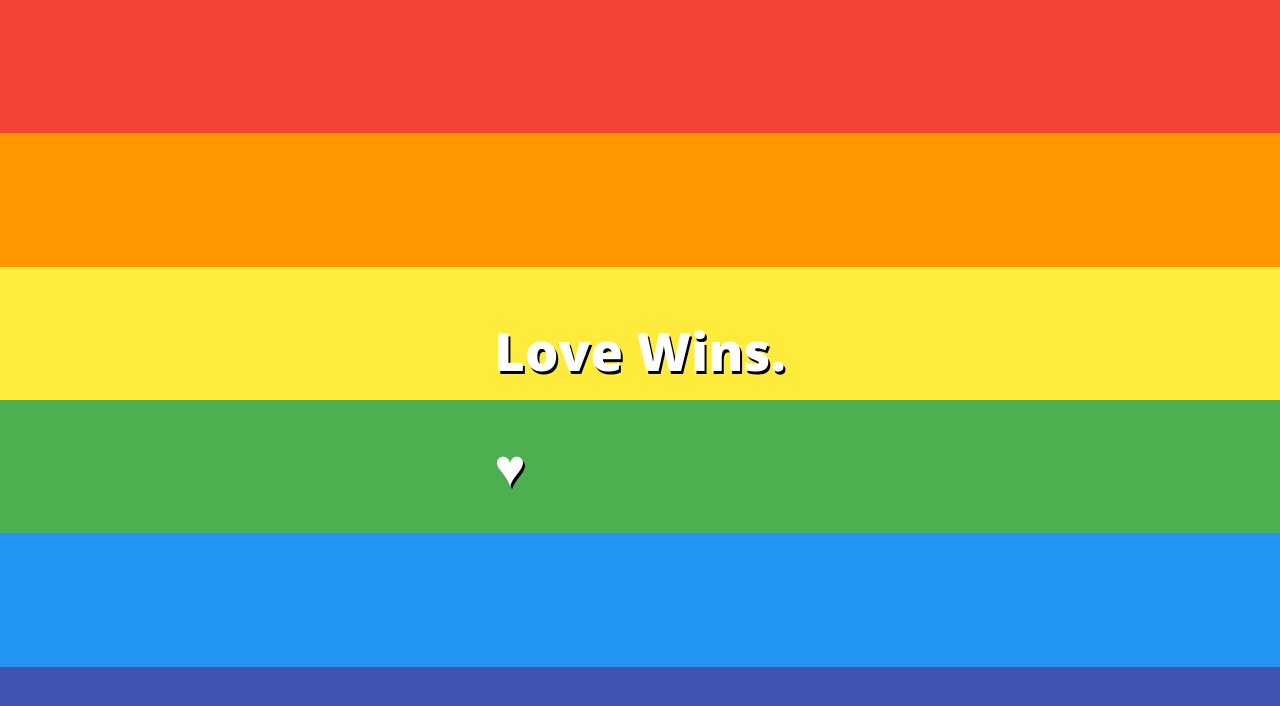
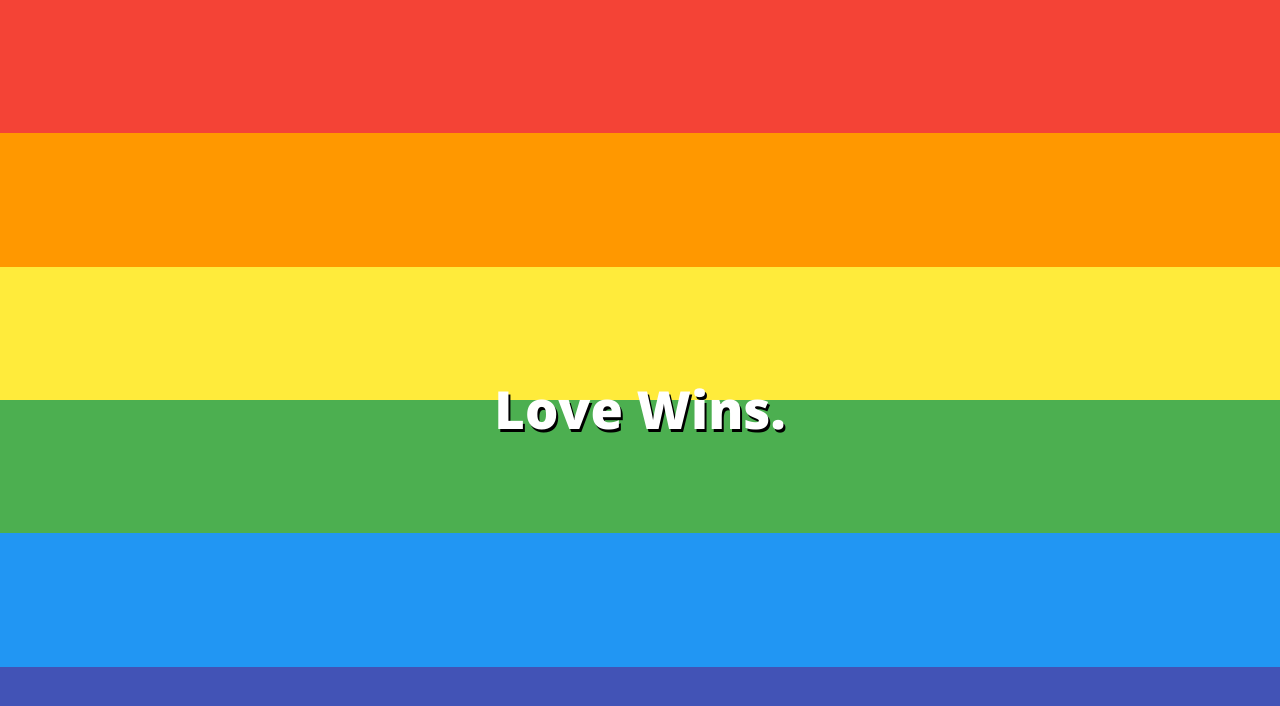
Before and after one commit to au5ton/lovewins, a plain HTML site: page index.html in a window 1280 px wide. Drawn offline with nearby package versions, Linux system fonts and the light colour scheme.

Commit message:
Update index.html

```diff
--- a/index.html
+++ b/index.html
@@ -121,7 +121,7 @@
 </head>
 <body>
     <div class="valign-wrapper">
-        <h1 class="valign">Love Wins.<br><br>&hearts;</h1>
+        <h1 class="valign">Love Wins.</h1>
     </div>
     <div class="shade red">
     </div>
```
